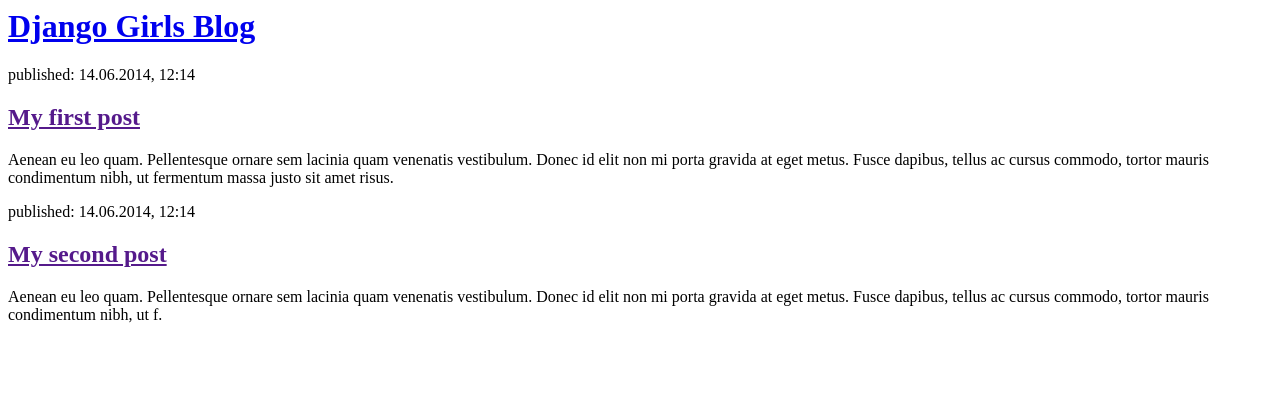
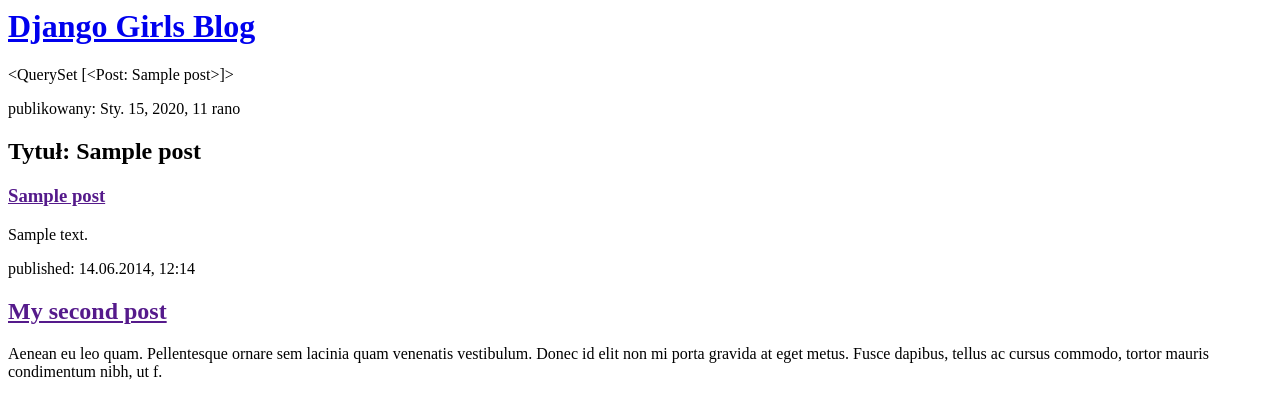
Before and after one commit to MNurski/my-first-blog, a Django app: page / in a window 1280 px wide. Shown: the top 419 px of the page. Run offline with Django 3.2, Linux system fonts and the light colour scheme; tables that the repository leaves empty hold one stand-in row (values such as "Sample post").

Commit message:
strona dynamiczna

```diff
--- a/blog/templates/blog/post_list.html
+++ b/blog/templates/blog/post_list.html
@@ -5,14 +5,17 @@
     <body>
         <div>
             <h1><a href="/">Django Girls Blog</a></h1>
+            {{posts}}
         </div>
 
+        {% for post in posts %}
         <div>
-            <p>published: 14.06.2014, 12:14</p>
-            <h2><a href="">My first post</a></h2>
-            <p>Aenean eu leo quam. Pellentesque ornare sem lacinia quam venenatis vestibulum. Donec id elit non mi porta gravida at eget metus. Fusce dapibus, tellus ac cursus commodo, tortor mauris condimentum nibh, ut fermentum massa justo sit amet risus.</p>
+            <p>publikowany: {{ post.published_date }}</p>
+            <h2>Tytuł: {{ post.title }} </h2>
+            <h3><a href=""> {{ post.title }} </a></h3>
+            <p> {{ post.text |linebreaksbr}} </p>
         </div>
-
+        {% endfor %}
         <div>
             <p>published: 14.06.2014, 12:14</p>
             <h2><a href="">My second post</a></h2>
--- a/blog/views.py
+++ b/blog/views.py
@@ -1,5 +1,7 @@
 from django.shortcuts import render
-
+from django.utils import timezone
+from .models import Post
 # Create your views here.
 def post_list(request):
-    return render(request, 'blog/post_list.html', {})
+    posts = Post.objects.filter(published_date__lte=timezone.now()).order_by('-published_date')
+    return render(request, 'blog/post_list.html', {'posts' : posts})
```
